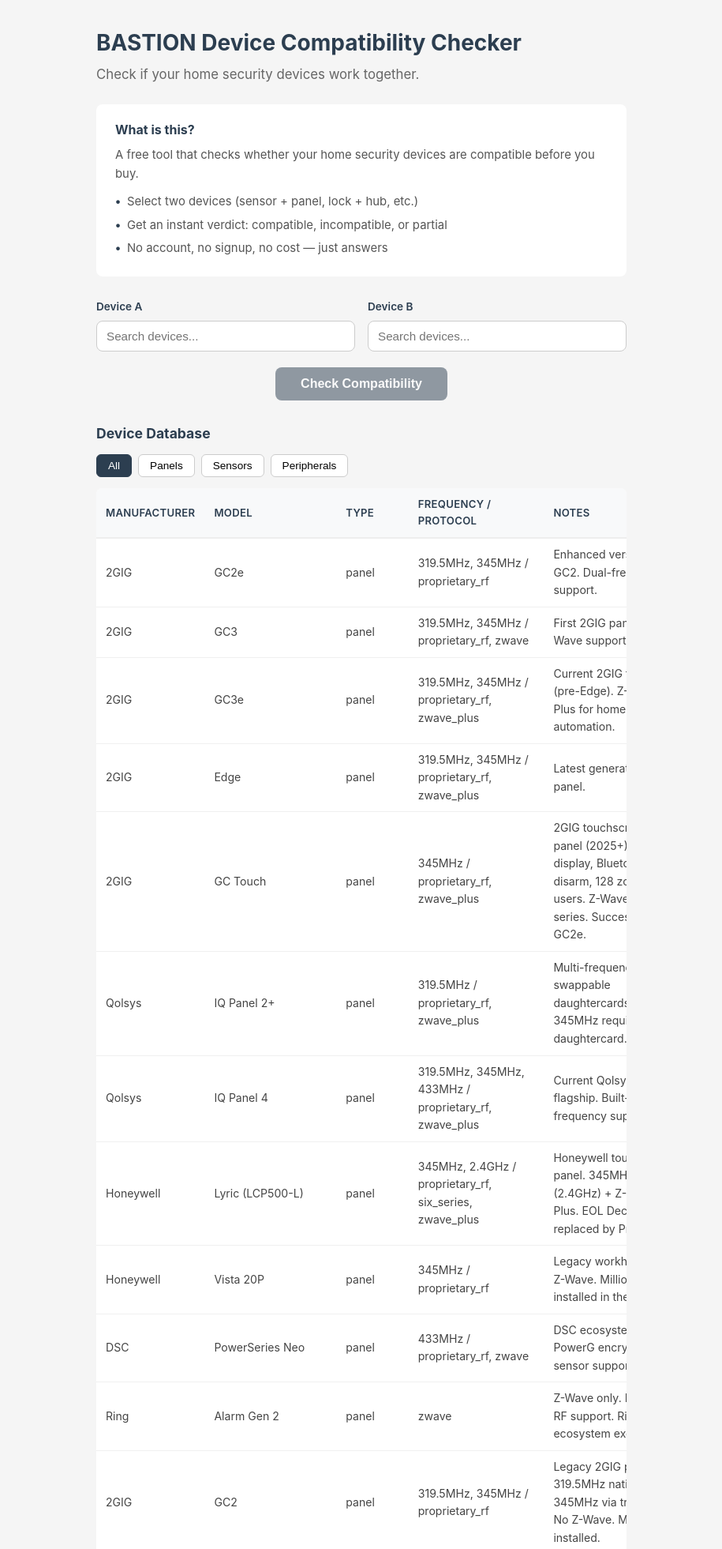
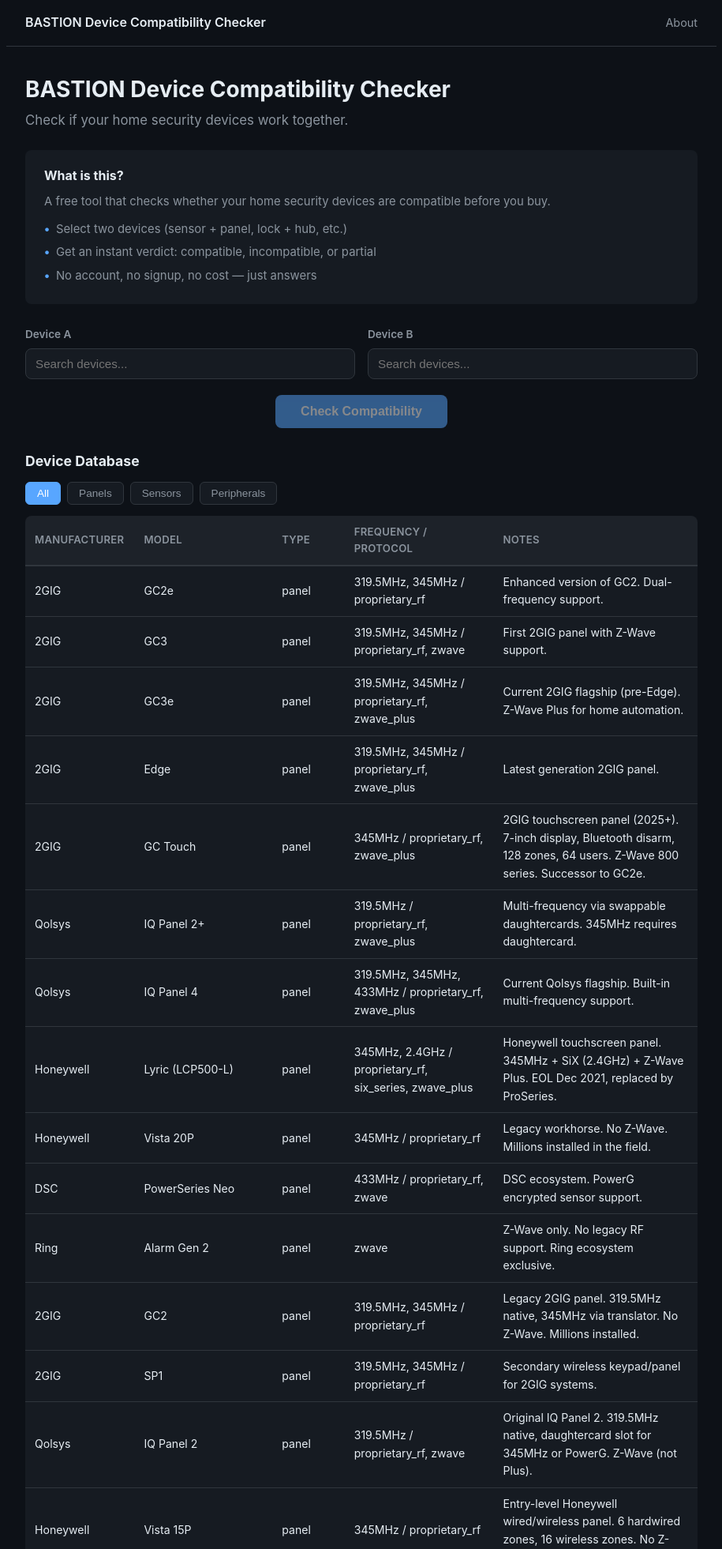
Before and after one commit to Pachacutie/bastion-compat-check, a Flask app: page / in a window 1280 px wide. Shown: the top 1961 px of the page at 79% size, without its empty margins (182-1097 px from the left). Run offline with Flask 3, Linux system fonts and the light colour scheme.

Commit message:
style: dark theme matching BASTION portfolio standard
Retheme from light to dark to match portfolio-wide standard:
- Dark background (#0d1117), surface panels (#161b22)
- Nav bar with tool name + About anchor
- BASTION footer with GitHub link
- 900px container, accent blue (#58a6ff) buttons

```diff
--- a/src/bastion_compat/templates/index.html
+++ b/src/bastion_compat/templates/index.html
@@ -14,39 +14,39 @@
 *, *::before, *::after { box-sizing: border-box; margin: 0; padding: 0; }
 body {
     font-family: -apple-system, BlinkMacSystemFont, "Segoe UI", Roboto, sans-serif;
-    background: #f5f5f5;
-    color: #333;
+    background: #0d1117;
+    color: #e6edf3;
     line-height: 1.6;
 }
 .container {
-    max-width: 720px;
+    max-width: 900px;
     margin: 0 auto;
     padding: 32px 24px;
 }
 h1 {
     font-size: 1.75rem;
-    color: #2c3e50;
+    color: #e6edf3;
     margin-bottom: 4px;
 }
 .subtitle {
-    color: #666;
+    color: #8b949e;
     font-size: 1.05rem;
     margin-bottom: 24px;
 }
 .explainer {
-    background: #fff;
+    background: #161b22;
     border-radius: 8px;
     padding: 20px 24px;
     margin-bottom: 28px;
 }
 .explainer h2 {
     font-size: 1rem;
-    color: #2c3e50;
+    color: #e6edf3;
     margin-bottom: 8px;
 }
 .explainer p {
     font-size: 0.93rem;
-    color: #555;
+    color: #8b949e;
     margin-bottom: 8px;
 }
 .explainer ul {
@@ -55,12 +55,12 @@ h1 {
 }
 .explainer ul li {
     font-size: 0.93rem;
-    color: #555;
+    color: #8b949e;
     padding: 3px 0;
 }
 .explainer ul li::before {
     content: "\2022";
-    color: #2c3e50;
+    color: #58a6ff;
     font-weight: bold;
     display: inline-block;
     width: 1em;
@@ -81,43 +81,45 @@ h1 {
     display: block;
     font-size: 0.85rem;
     font-weight: 600;
-    color: #2c3e50;
+    color: #8b949e;
     margin-bottom: 6px;
 }
 .device-field input {
     width: 100%;
     padding: 10px 12px;
-    border: 1px solid #ccc;
+    border: 1px solid #30363d;
     border-radius: 8px;
     font-size: 0.95rem;
     outline: none;
     transition: border-color 0.2s;
+    background: #161b22;
+    color: #e6edf3;
 }
-.device-field input:focus { border-color: #2c3e50; }
+.device-field input:focus { border-color: #58a6ff; }
 .dropdown {
     position: absolute;
     top: 100%;
     left: 0;
     right: 0;
-    background: #fff;
-    border: 1px solid #ddd;
+    background: #161b22;
+    border: 1px solid #30363d;
     border-radius: 0 0 8px 8px;
     max-height: 220px;
     overflow-y: auto;
     z-index: 10;
     display: none;
-    box-shadow: 0 4px 12px rgba(0,0,0,0.1);
+    box-shadow: 0 4px 12px rgba(0,0,0,0.3);
 }
 .dropdown .dd-item {
     padding: 8px 12px;
     cursor: pointer;
     font-size: 0.9rem;
 }
-.dropdown .dd-item:hover { background: #f0f4ff; }
+.dropdown .dd-item:hover { background: rgba(88,166,255,0.1); }
 .selected-chip {
     display: none;
     margin-top: 8px;
-    background: #eef2f7;
+    background: #161b22;
     border-radius: 6px;
     padding: 10px 12px;
     font-size: 0.85rem;
@@ -136,16 +138,16 @@ h1 {
     top: 8px;
     right: 10px;
     cursor: pointer;
-    color: #999;
+    color: #8b949e;
     font-size: 1.1rem;
     line-height: 1;
 }
-.selected-chip .chip-remove:hover { color: #dc3545; }
+.selected-chip .chip-remove:hover { color: #f85149; }
 
 /* Check button */
 .check-row { text-align: center; margin-bottom: 28px; }
 #checkBtn {
-    background: #2c3e50;
+    background: #58a6ff;
     color: #fff;
     border: none;
     border-radius: 8px;
@@ -237,7 +239,7 @@ h1 {
 .browser-section { margin-bottom: 28px; }
 .browser-section h2 {
     font-size: 1.1rem;
-    color: #2c3e50;
+    color: #e6edf3;
     margin-bottom: 12px;
 }
 .filter-row {
@@ -248,21 +250,22 @@ h1 {
 }
 .filter-btn {
     padding: 6px 14px;
-    border: 1px solid #ccc;
-    background: #fff;
+    border: 1px solid #30363d;
+    background: #161b22;
+    color: #8b949e;
     border-radius: 6px;
     font-size: 0.85rem;
     cursor: pointer;
     transition: all 0.2s;
 }
 .filter-btn.active {
-    background: #2c3e50;
+    background: #58a6ff;
     color: #fff;
-    border-color: #2c3e50;
+    border-color: #58a6ff;
 }
-.filter-btn:hover:not(.active) { border-color: #2c3e50; }
+.filter-btn:hover:not(.active) { border-color: #58a6ff; }
 .device-table-wrap {
-    background: #fff;
+    background: #161b22;
     border-radius: 8px;
     overflow: hidden;
 }
@@ -274,33 +277,33 @@ h1 {
 .device-table th {
     text-align: left;
     padding: 10px 12px;
-    background: #f8f9fa;
+    background: rgba(255,255,255,0.03);
     font-weight: 600;
-    color: #2c3e50;
-    border-bottom: 2px solid #eee;
+    color: #8b949e;
+    border-bottom: 2px solid #30363d;
     font-size: 0.82rem;
     text-transform: uppercase;
     letter-spacing: 0.3px;
 }
 .device-table td {
     padding: 9px 12px;
-    border-bottom: 1px solid #f0f0f0;
-    color: #444;
+    border-bottom: 1px solid #30363d;
+    color: #e6edf3;
 }
 .device-table tr.clickable { cursor: pointer; }
-.device-table tr.clickable:hover td { background: #f7f9fc; }
+.device-table tr.clickable:hover td { background: rgba(88,166,255,0.05); }
 
 /* Single-device compat list */
 #singleDevicePanel {
     display: none;
-    background: #fff;
+    background: #161b22;
     border-radius: 8px;
     padding: 20px 24px;
     margin-bottom: 28px;
 }
 #singleDevicePanel h3 {
     font-size: 1rem;
-    color: #2c3e50;
+    color: #e6edf3;
     margin-bottom: 12px;
 }
 .compat-list-item {
@@ -365,11 +356,17 @@ h1 {
 </style>
 </head>
 <body>
+<nav style="max-width:900px;margin:0 auto;padding:1rem 1.5rem;display:flex;justify-content:space-between;align-items:center;border-bottom:1px solid #30363d">
+    <a href="/" style="color:#e6edf3;text-decoration:none;font-weight:600;font-size:1rem">BASTION Device Compatibility Checker</a>
+    <div style="display:flex;gap:1.5rem">
+        <a href="#about" style="color:#8b949e;text-decoration:none;font-size:0.9rem">About</a>
+    </div>
+</nav>
 <div class="container">
     <h1>BASTION Device Compatibility Checker</h1>
     <p class="subtitle">Check if your home security devices work together.</p>
 
-    <div class="explainer">
+    <div class="explainer" id="about">
         <h2>What is this?</h2>
         <p>A free tool that checks whether your home security devices are compatible before you buy.</p>
         <ul>
@@ -434,17 +431,10 @@ h1 {
         </div>
     </div>
 
-    {% if hosted %}
-    <div class="footer-note">
-        No data is stored. No accounts. No tracking. For questions:
-        <a href="https://github.com/Pachacutie/bastion-compat" target="_blank" rel="noopener">github.com/Pachacutie/bastion-compat</a>
-    </div>
-    {% else %}
-    <div class="footer-note">
-        Running locally &mdash; nothing leaves your computer.
-    </div>
-    {% endif %}
 </div>
+<footer style="max-width:900px;margin:2rem auto 1.5rem;padding:1rem 1.5rem 0;border-top:1px solid #30363d;text-align:center;font-size:0.8rem;color:#8b949e">
+    Part of <a href="https://github.com/Pachacutie/BASTION" style="color:#58a6ff;text-decoration:none">BASTION</a> — open-source tools for smarter home security decisions.
+</footer>
 
 <script>
 (function() {
@@ -505,7 +495,7 @@ h1 {
             nameSpan.textContent = matches[i].display_name;
             var typeSpan = document.createElement("span");
             typeSpan.textContent = " (" + matches[i].device_type + ")";
-            typeSpan.style.color = "#999";
+            typeSpan.style.color = "#8b949e";
             typeSpan.style.fontSize = "0.82rem";
             item.appendChild(nameSpan);
             item.appendChild(typeSpan);
@@ -771,7 +761,7 @@ h1 {
 
         var loading = document.createElement("p");
         loading.textContent = "Loading...";
-        loading.style.color = "#999";
+        loading.style.color = "#8b949e";
         singleDevicePanel.appendChild(loading);
 
         fetch("/api/compatible/" + encodeURIComponent(deviceId))
@@ -784,7 +774,7 @@ h1 {
                 if (list.length === 0) {
                     var none = document.createElement("p");
                     none.textContent = "No compatible devices found in the database.";
-                    none.style.color = "#999";
+                    none.style.color = "#8b949e";
                     singleDevicePanel.appendChild(none);
                 } else {
                     for (var i = 0; i < list.length; i++) {
@@ -816,7 +806,7 @@ h1 {
             })
             .catch(function() {
                 loading.textContent = "Could not load compatibility data.";
-                loading.style.color = "#dc3545";
+                loading.style.color = "#f85149";
             });
     }
 })();
```
Also changed, not shown: other parts of src/bastion_compat/templates/index.html (+21 -33 lines).
